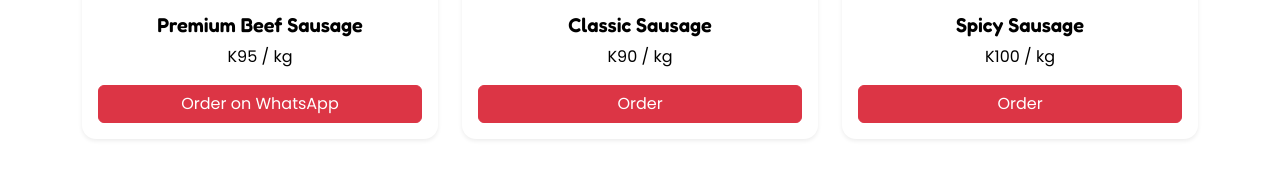
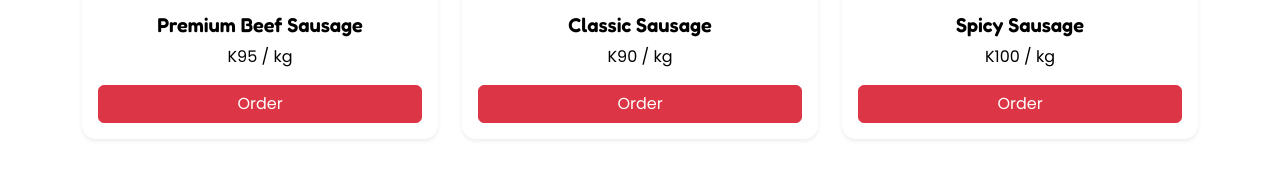
Before and after one commit to Mkabisa/EstaconFreshMeats, a website: page index.html in a window 1280 px wide. Shown: the part 2271-2446 px from the top of the page. Drawn offline with nearby package versions, Linux system fonts and the light colour scheme.

Commit message:
Add files via upload

```diff
--- a/index.html
+++ b/index.html
@@ -437,7 +437,7 @@ section {
           <div class="card-body text-center">
             <h5 class="product-title">Premium Beef Sausage</h5>
             <p class="price">K95 / kg</p>
-            <a href="https://wa.me/260975316248?text=Hello%20I%20want%20Premium%20Beef%20Sausage%20(K95/kg)" class="btn btn-danger w-100">Order on WhatsApp</a>
+            <a href="https://wa.me/260975316248?text=Hello%20I%20want%20Premium%20Beef%20Sausage%20(K95/kg)" class="btn btn-danger w-100">Order </a>
           </div>
         </div>
       </div>
```
Also changed, not shown: Images/hero.jpg.
